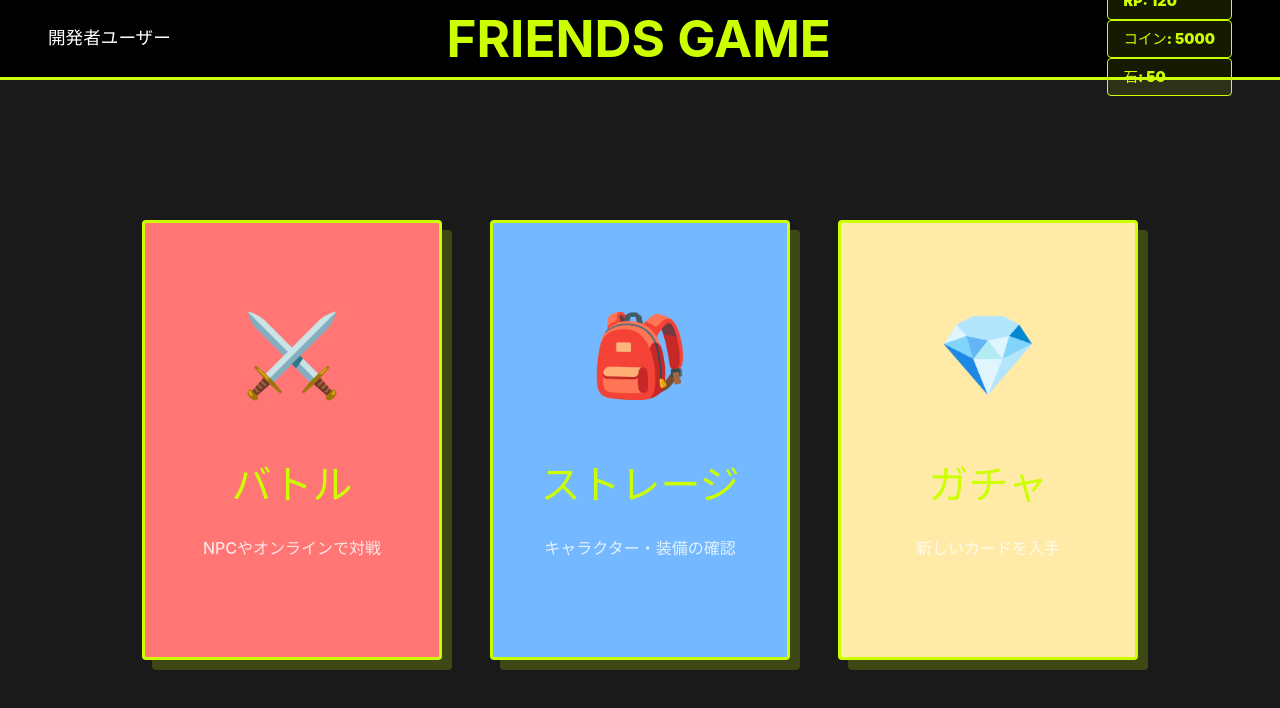
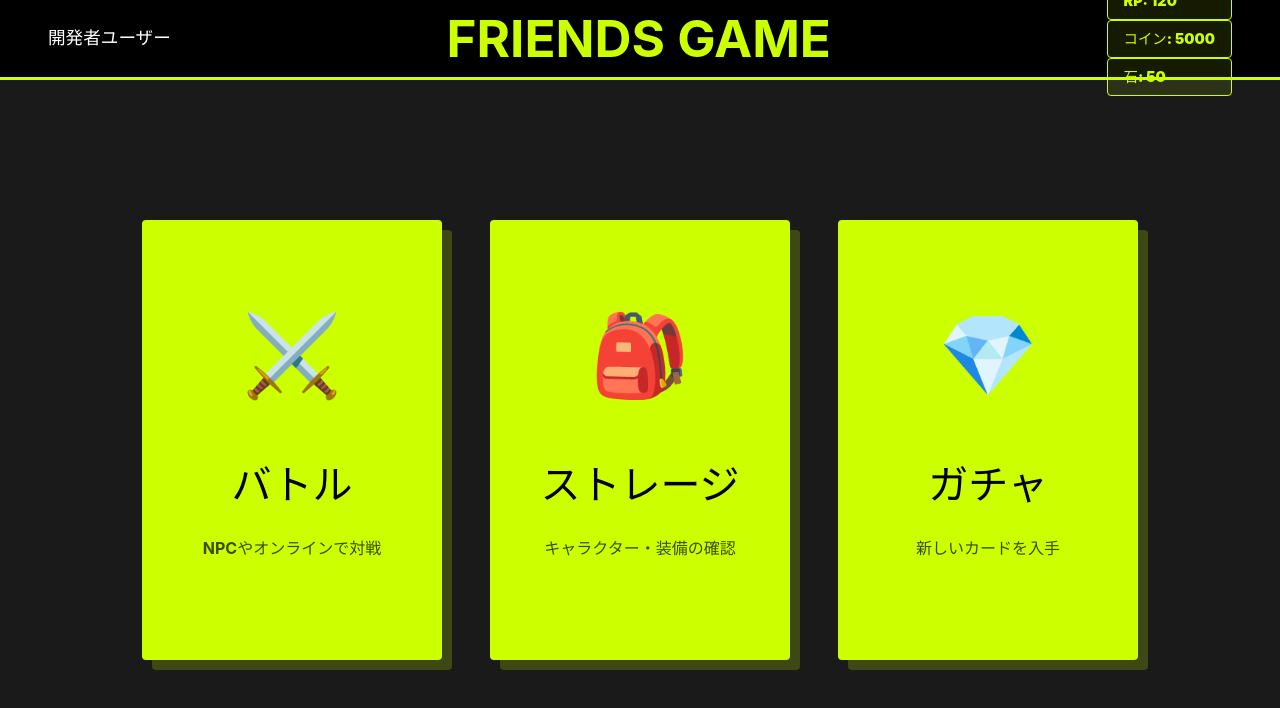
Before and after one commit to shii-park/friends_frontend, a React (Vite) app: page /home in a window 1280 px wide. Shown: the top 708 px of the page. Built offline with nearby package versions, Linux system fonts and the light colour scheme.

Commit message:
Fix: ホーム画面のメニューテキスト（ラベル・説明）を黒色に修正しました。

```diff
--- a/src/App.css
+++ b/src/App.css
@@ -160,13 +160,14 @@ input:focus,
   font-size: 2.5rem;
   font-weight: 900;
   margin-bottom: 0.5rem;
-  color: var(--primary);
+  color: #000000;
   text-transform: uppercase;
 }
 
 .menu-desc {
-  color: white;
-  opacity: 0.8;
+  color: #000000;
+  font-weight: 700;
+  opacity: 0.7;
 }
 
 /* Storage Page */
--- a/src/pages/Home.tsx
+++ b/src/pages/Home.tsx
@@ -11,9 +11,9 @@ const Home: React.FC = () => {
   }
 
   const menuItems = [
-    { label: 'バトル', path: '/battle-select', color: '#ff7675', icon: '⚔️', description: 'NPCやオンラインで対戦' },
-    { label: 'ストレージ', path: '/storage', color: '#74b9ff', icon: '🎒', description: 'キャラクター・装備の確認' },
-    { label: 'ガチャ', path: '/gacha', color: '#ffeaa7', icon: '💎', description: '新しいカードを入手', textColor: '#2d3436' },
+    { label: 'バトル', path: '/battle-select', color: '#CCFF00', icon: '⚔️', description: 'NPCやオンラインで対戦', textColor: '#000000' },
+    { label: 'ストレージ', path: '/storage', color: '#CCFF00', icon: '🎒', description: 'キャラクター・装備の確認', textColor: '#000000' },
+    { label: 'ガチャ', path: '/gacha', color: '#CCFF00', icon: '💎', description: '新しいカードを入手', textColor: '#000000' },
   ];
 
   return (
```
